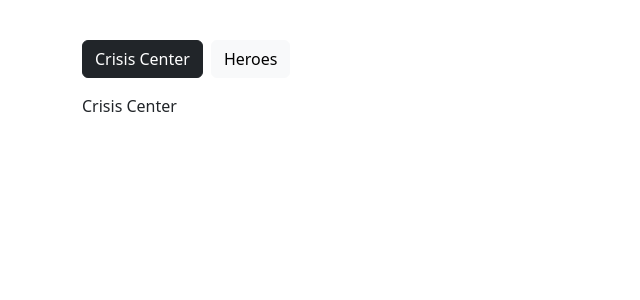
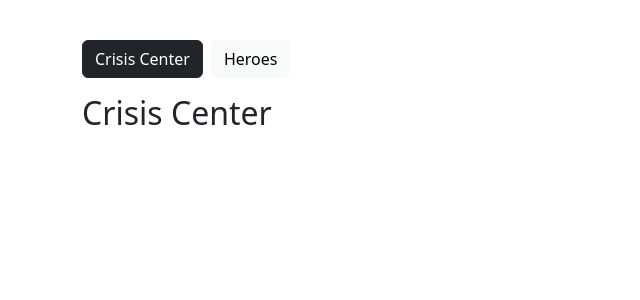
Before and after one commit to sheheryarali1-netizen/angular-guards, an Angular app: page /crisis-center in a window 1280 px wide. Shown: the top 300 px of the page, without its empty margins (0-640 px from the left). Built offline with nearby package versions, Linux system fonts and the light colour scheme.

Commit message:
Created a separate module for crisis center

```diff
--- a/src/app/app-routing.module.ts
+++ b/src/app/app-routing.module.ts
@@ -1,13 +1,8 @@
 import { NgModule } from '@angular/core';
 import { Route, RouterModule } from '@angular/router';
-import { CrisisListComponent } from './crisis-list/crisis-list.component';
 import { PageNotFoundComponent } from './page-not-found/page-not-found.component';
 
 const routes: Route[] = [
-  {
-    path: 'crisis-center',
-    component: CrisisListComponent,
-  },
   { path: '', redirectTo: '/crisis-center', pathMatch: 'full' },
   { path: '**', component: PageNotFoundComponent },
 ];
--- a/src/app/app.module.ts
+++ b/src/app/app.module.ts
@@ -3,13 +3,13 @@ import { BrowserModule } from '@angular/platform-browser';
 
 import { AppComponent } from './app.component';
 import { AppRoutingModule } from './app-routing.module';
-import { CrisisListComponent } from './crisis-list/crisis-list.component';
 import { PageNotFoundComponent } from './page-not-found/page-not-found.component';
 import { HeroesModule } from './heroes/heroes.module';
+import { CrisisCenterModule } from './crisis-center/crisis-center.module';
 
 @NgModule({
-  declarations: [AppComponent, CrisisListComponent, PageNotFoundComponent],
-  imports: [BrowserModule, HeroesModule, AppRoutingModule],
+  declarations: [AppComponent, PageNotFoundComponent],
+  imports: [BrowserModule, HeroesModule, CrisisCenterModule, AppRoutingModule],
   providers: [],
   bootstrap: [AppComponent],
 })
--- /dev/null
+++ b/src/app/crisis-center/crisis-center/crisis-center.component.html
@@ -0,0 +1,3 @@
+<h2>Crisis Center</h2>
+
+<router-outlet></router-outlet>
--- a/src/app/crisis-list/crisis-list.component.html
+++ /dev/null
@@ -1 +0,0 @@
-<p>Crisis Center</p>
```
Also changed, not shown: src/app/crisis-center/crisis-center-routing.module.ts (added, +16 -0 lines), src/app/crisis-center/crisis-center.module.ts (added, +11 -0 lines), src/app/crisis-center/crisis-center/crisis-center.component.ts (added, +8 -0 lines), src/app/crisis-list/crisis-list.component.ts (deleted, +0 -8 lines), src/app/crisis-center/crisis-center/crisis-center.component.css (added).
